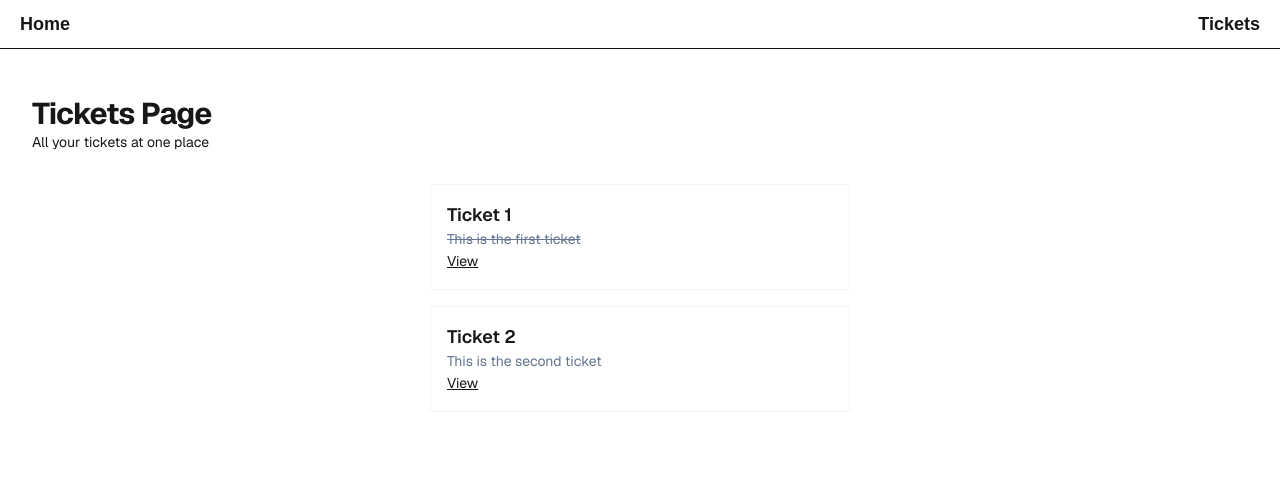
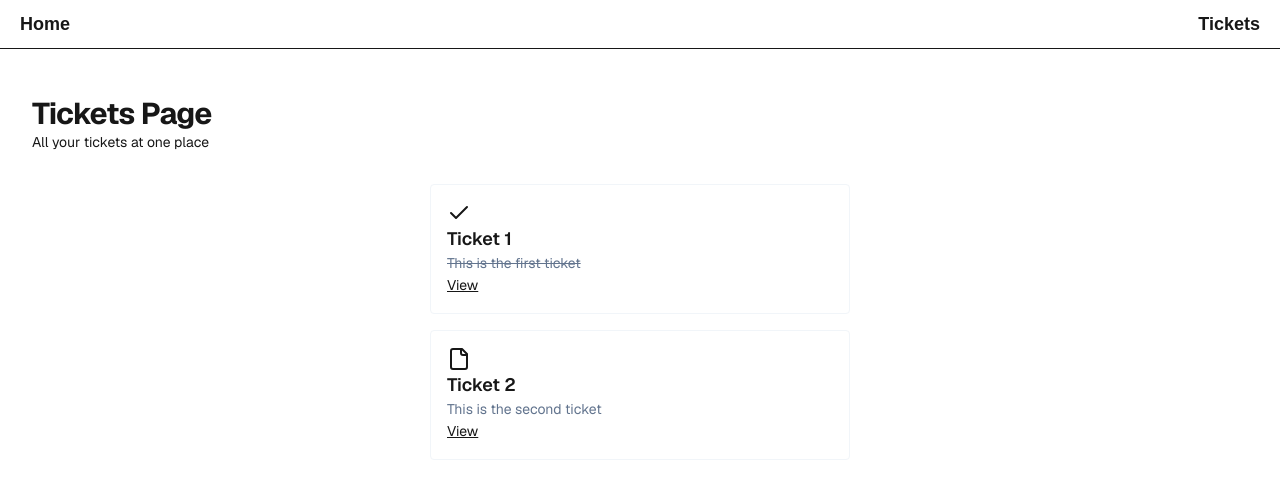
Before and after one commit to Maurikzio/ticketmi, a Next.js app: page /tickets in a window 1280 px wide. Shown: the top 494 px of the page. Built offline with nearby package versions, Linux system fonts and the light colour scheme.

Commit message:
Added icons

```diff
--- a/package.json
+++ b/package.json
@@ -11,6 +11,7 @@
   },
   "dependencies": {
     "clsx": "^2.1.1",
+    "lucide-react": "^0.511.0",
     "next": "15.3.3",
     "react": "^19.0.0",
     "react-dom": "^19.0.0"
--- a/src/app/tickets/page.tsx
+++ b/src/app/tickets/page.tsx
@@ -2,6 +2,13 @@ import { initialTickets } from "@/data";
 import Link from "next/link";
 import { ticketPath } from "@/paths";
 import clsx from "clsx";
+import { Pen, Check, File } from "lucide-react";
+
+const TICKET_ICONS = {
+  "OPEN": <File />,
+  "IN_PROGRESS": <Pen />,
+  "DONE": <Check />
+}
 
 export default async function Ticketspage() {
   return (
@@ -13,6 +20,7 @@ export default async function Ticketspage() {
       <div className="flex-1 flex flex-col items-center gap-y-4 animate-fade-in-from-top">
         {initialTickets.map(ticket => (
           <div key={ticket.id} className="w-full max-w-[420px] p-4 border border-slate-100 rounded">
+            <div>{TICKET_ICONS[ticket.status]}</div>
             <h3 className="text-lg font-semibold truncate">{ticket.title}</h3>
             <p className={clsx("text-sm text-slate-500 truncate", {
               "line-through": ticket.status === "DONE"
```
Also changed, not shown: 1 other file (tests, documents, lock files or other folders).
